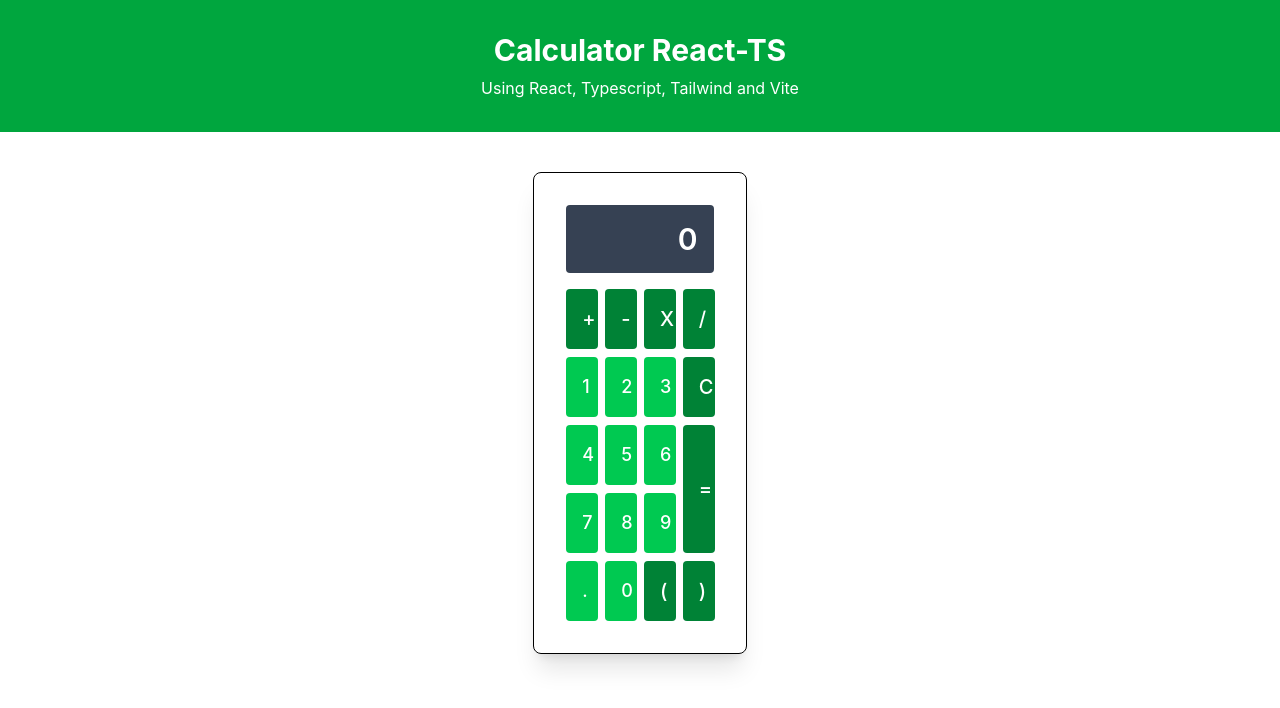
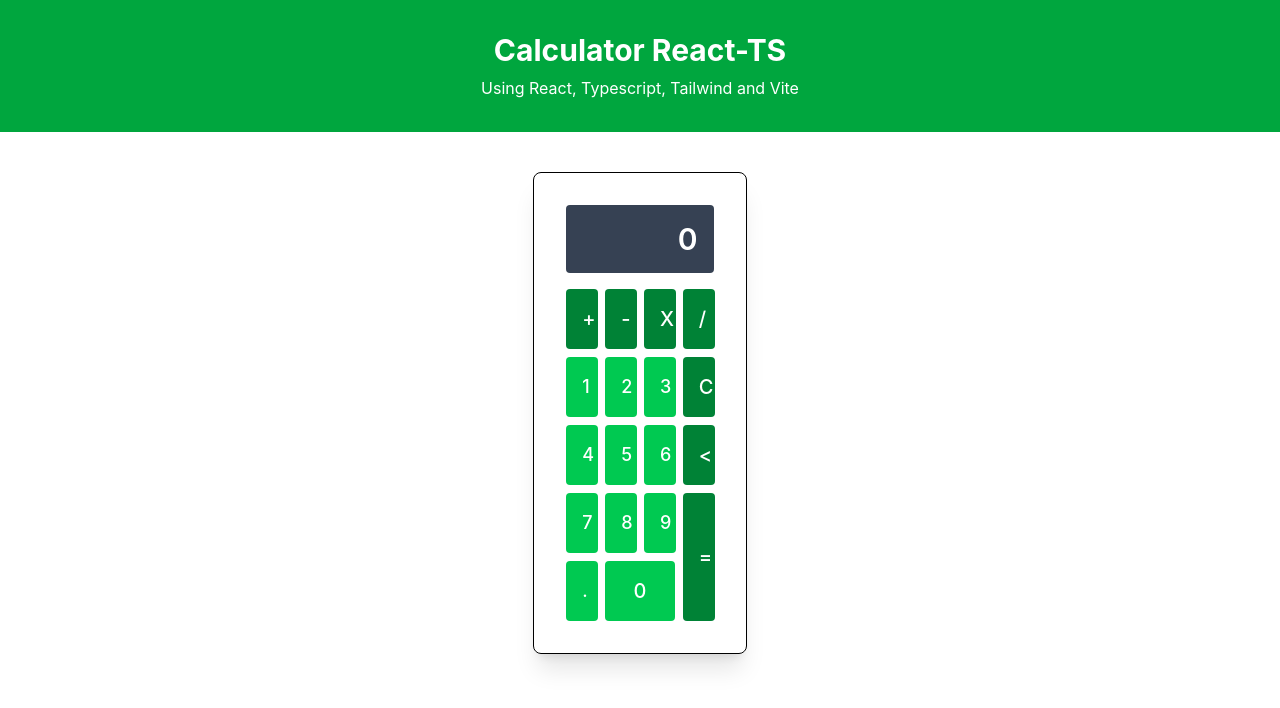
Before and after one commit to jonathan7gb/react-calculator-ts, a React (Vite) app: page / in a window 1280 px wide. Shown: the top 708 px of the page. Built offline with nearby package versions, Linux system fonts and the light colour scheme.

Commit message:
fix: add buttonZero function to use in calculator component

```diff
--- a/src/components/button.tsx
+++ b/src/components/button.tsx
@@ -36,5 +36,16 @@
     )
 }
 
+function ButtonZero({label, onClick}: ButtonProps){
+    return (
+        <button
+        className="bg-green-500 hover:bg-green-600 rounded p-4 transition text-white font-medium text-xl col-span-2"
+        onClick={onClick}
+        >
+            {label}
+        </button>
+    )
+}
+
 export default ButtonNumber;
-export { ButtonOperation, ButtonCalculate };
+export { ButtonOperation, ButtonCalculate, ButtonZero };
--- a/src/components/calculador.tsx
+++ b/src/components/calculador.tsx
@@ -1,9 +1,9 @@
 import { useState } from "react";
 import Display from "./display";
-import ButtonNumber, { ButtonOperation, ButtonCalculate } from "./button";
+import ButtonNumber, { ButtonOperation, ButtonCalculate, ButtonZero } from "./button";
 import { evaluate } from 'mathjs';
 
-function Calculator(){
+function Calculator() {
     const [display, setDisplay] = useState<string>("0");
     const operators: string[] = ["+", "-", "/", "*", ".", "(", ")"]
 
@@ -13,15 +13,24 @@
 
     const handleOperation = (op: string) => {
         const lastChar = display.trim().slice(-1);
-        if(operators.includes(lastChar)){
+        if (operators.includes(lastChar)) {
             return;
         }
 
         setDisplay(display === "0" ? "0" : display + op);
     }
 
-    const handleCalculate = (calc: string) =>{
+    const handleCalculate = (calc: string) => {
         setDisplay(String(Number(evaluate(calc).toFixed(3))))
+    }
+
+    const handleRemoveLastChar = (value: string) => {
+        let newValue: string = value.slice(0, -1)
+        if (newValue === "" || newValue === " ") {
+            setDisplay("0")
+        }else{
+            setDisplay(newValue)
+        }
     }
 
     return (
@@ -29,25 +38,24 @@
             <Display value={display} />
 
             <div className="grid grid-cols-4 gap-2 w-full">
-                <ButtonOperation label="+" onClick={ () => handleOperation("+")} />
-                <ButtonOperation label="-" onClick={ () => handleOperation("-")} />
-                <ButtonOperation label="X" onClick={ () => handleOperation("*" )} />
-                <ButtonOperation label="/" onClick={ () => handleOperation("/")} />
-                <ButtonNumber label="1" onClick={ () => handleNumber("1")} />
-                <ButtonNumber label="2" onClick={ () => handleNumber("2")} />
-                <ButtonNumber label="3" onClick={ () => handleNumber("3")} />
-                <ButtonOperation label="C" onClick={ () => setDisplay("0")} />
-                <ButtonNumber label="4" onClick={ () => handleNumber("4")} />
-                <ButtonNumber label="5" onClick={ () => handleNumber("5")} />
-                <ButtonNumber label="6" onClick={ () => handleNumber("6")} />
-                <ButtonCalculate label="=" onClick={ () => handleCalculate(display)} />
-                <ButtonNumber label="7" onClick={ () => handleNumber("7")} />
-                <ButtonNumber label="8" onClick={ () => handleNumber("8")} />
-                <ButtonNumber label="9" onClick={ () => handleNumber("9")} />
-                <ButtonNumber label="." onClick={ () => handleNumber(".")} />
-                <ButtonNumber label="0" onClick={ () => handleNumber("0")} />
-                <ButtonOperation label="(" onClick={ () => handleOperation("(")} />
-                <ButtonOperation label=")" onClick={ () => handleOperation(")")} />
+                <ButtonOperation label="+" onClick={() => handleOperation("+")} />
+                <ButtonOperation label="-" onClick={() => handleOperation("-")} />
+                <ButtonOperation label="X" onClick={() => handleOperation("*")} />
+                <ButtonOperation label="/" onClick={() => handleOperation("/")} />
+                <ButtonNumber label="1" onClick={() => handleNumber("1")} />
+                <ButtonNumber label="2" onClick={() => handleNumber("2")} />
+                <ButtonNumber label="3" onClick={() => handleNumber("3")} />
+                <ButtonOperation label="C" onClick={() => setDisplay("0")} />
+                <ButtonNumber label="4" onClick={() => handleNumber("4")} />
+                <ButtonNumber label="5" onClick={() => handleNumber("5")} />
+                <ButtonNumber label="6" onClick={() => handleNumber("6")} />
+                <ButtonOperation label="<" onClick={() => handleRemoveLastChar(display)} />
+                <ButtonNumber label="7" onClick={() => handleNumber("7")} />
+                <ButtonNumber label="8" onClick={() => handleNumber("8")} />
+                <ButtonNumber label="9" onClick={() => handleNumber("9")} />
+                <ButtonCalculate label="=" onClick={() => handleCalculate(display)} />
+                <ButtonNumber label="." onClick={() => handleNumber(".")} />
+                <ButtonZero label="0" onClick={() => handleNumber("0")} />
             </div>
 
         </div>
```
